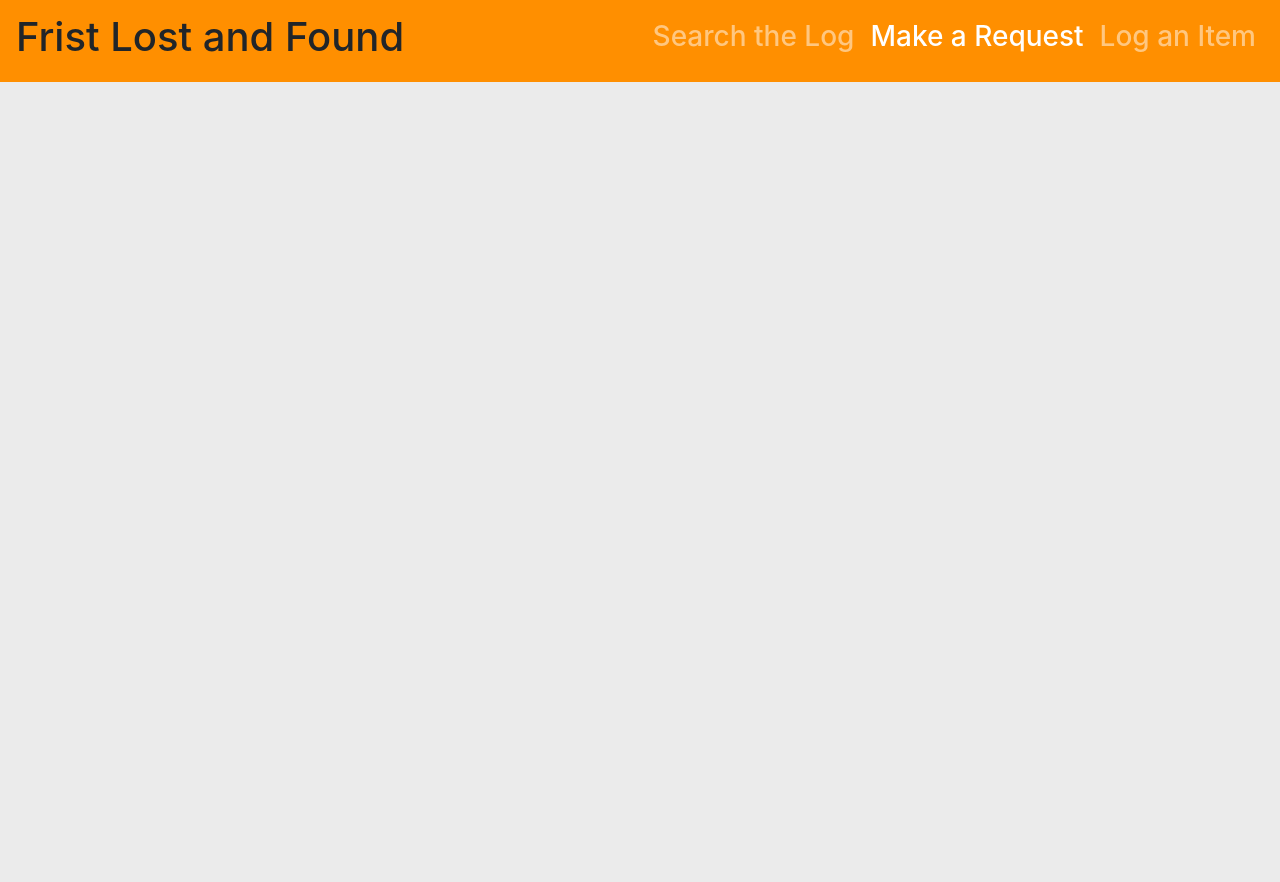
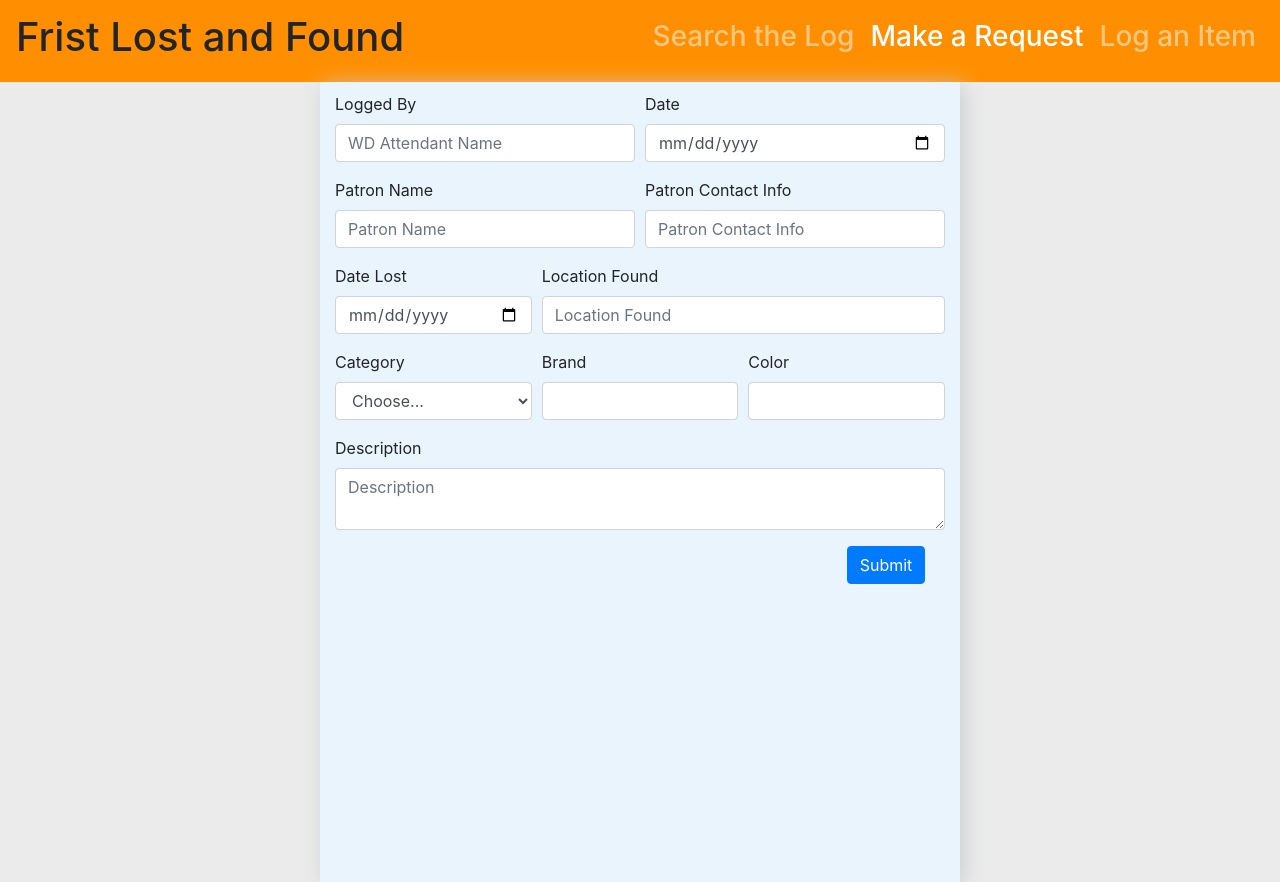
Before and after one commit to zclayhubbard/FristLostandFound, a plain HTML site: page makeRequest.html in a window 1280 px wide. Before the commit the page ends 800 px from the top, so only its background shows below. Drawn offline with nearby package versions, Linux system fonts and the light colour scheme.

Commit message:
Write request form, small adjust to log form

```diff
--- /dev/null
+++ b/makeRequest.css
@@ -0,0 +1,8 @@
+#form-container {
+    background-color: #E9F4FC;
+    height: 100%;
+    box-shadow: 4px 4px 20px #cbcdd1;
+    padding-top: 10px;
+    /* border: 3px solid black */
+
+}
--- a/makeRequest.html
+++ b/makeRequest.html
@@ -5,6 +5,7 @@
 
     <link rel="stylesheet" href="https://stackpath.bootstrapcdn.com/bootstrap/4.3.1/css/bootstrap.min.css" integrity="sha384-ggOyR0iXCbMQv3Xipma34MD+dH/1fQ784/j6cY/iJTQUOhcWr7x9JvoRxT2MZw1T" crossorigin="anonymous">
     <link rel = "stylesheet" type = "text/css" href= "gen.css">
+    <link rel = "stylesheet" type = "text/css" href= "makeRequest.css">
 </head>
 
 <body>
@@ -21,6 +22,90 @@
         </div>
 
 
+        <div class="col-sm-10 offset-sm-1 col-md-6 offset-md-3" id = "form-container">
+            <form>
+                <div class= "form-row">
+                    <div class = "form-group col-6">
+                        <label for="wdName">Logged By</label>
+                        <input name = "wdName" type="text" class="form-control" placeholder="WD Attendant Name">
+                    </div>
+
+                    <div class = "form-group col-6">
+                        <label for="date">Date</label>
+                        <input name = "date" type="date" class="form-control">
+                    </div>
+
+                </div>
+                <div class= "form-row">
+                    <div class = "form-group col-6">
+                        <label for="patronName">Patron Name</label>
+                        <input name = "patronName" type="text" class="form-control" placeholder="Patron Name">
+                    </div>
+
+                    <div class = "form-group col-6">
+                        <label for="patronContact">Patron Contact Info</label>
+                        <input name = "patronContact" type="text" class="form-control" placeholder="Patron Contact Info">
+                    </div>
+
+                </div>
+
+                <div class= "form-row">
+                    <div class="form-group col-4">
+                        <label for="dateLost">Date Lost</label>
+                        <input name="dateLost" type="date" class="form-control">
+                    </div>
+
+                    <div class = "form-group col-8">
+                        <label for="locationFound">Location Found</label>
+                        <input name = "locationFound" type="text" class="form-control" placeholder="Location Found">
+                    </div>
+                </div>
+
+                <div class= "form-row">
+                    <div class = "form-group col-4">
+                        <label for="category">Category</label>
+                        <select name = "category" class = "form-control">
+                            <option value = "null">Choose...</option>
+                            <option value = "Clothing">Clothing</option>
+                            <option value = "Jewelry-Accessories ">Jewelry / Accesories</option>
+                            <option value = "Technology">Technology</option>
+                            <option value = "Books-School">Books / School</option>
+                            <option value = "WaterBottles">Water Bottles</option>
+                            <option value = "CreditCard-ID"> Credit Card / ID</option>
+                            <option value = "Wallet-Purse"> Wallet / Purse</option>
+                            <option value = "Misc">Miscellaneous</option>
+                        </select>
+                    </div>
+
+                    <div class = "form-group col-4">
+                        <label for="brand">Brand</label>
+                        <input name = "brand" type="text" class="form-control">
+                    </div>
+
+                    <div class = "form-group col-4">
+                        <label for="color">Color</label>
+                        <input name = "time" type="text" class="form-control">
+                    </div>
+                </div>
+
+                <div class= "form-row">
+                    <div class = "form-group col-12">
+                        <label for="description">Description</label>
+                        <textarea name = "description" class="form-control" placeholder="Description"></textarea>
+                    </div>
+                </div>
+
+
+                <div class= "form-row">
+                    <button type="submit" class="btn btn-primary offset-10">Submit</button>
+                </div>
+            </form>
+
+
+        </div>
+
+
+
 
     </div>
 
```
Also changed, not shown: logItem.html (+1 -1 lines).
